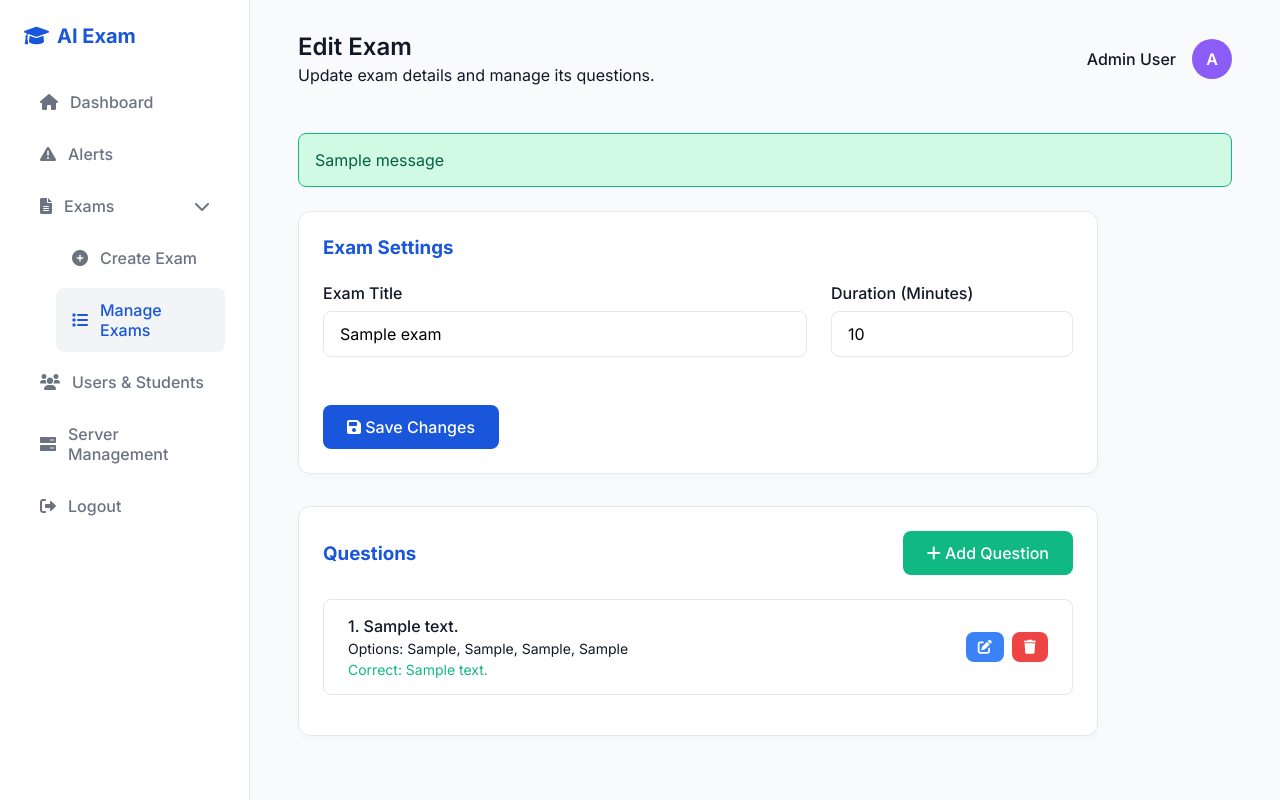
After one commit to charlzbenny/Bca_project, a Flask app: page /admin/edit_exam/1 in a window 1280 px wide. The commit adds this page. Run offline with Flask 3, Linux system fonts and the light colour scheme; a user stored in the database is signed in; tables that the repository leaves empty hold one stand-in row (values such as "Sample post"); one stand-in notice (Sample message) is shown.

Commit message:
upadeted exam

```diff
--- a/app.py
+++ b/app.py
@@ -301,6 +301,156 @@ def create_exam():
         return redirect(url_for('admin_dashboard'))
 
     return render_template('create_exam.html')
+
+@app.route('/admin/manage_exams')
+def manage_exams():
+    if session.get('role') != 'admin':
+        return redirect(url_for('login'))
+
+    conn = get_db_connection()
+    exams = conn.execute('''
+        SELECT e.*,
+               (SELECT COUNT(*) FROM questions q WHERE q.exam_id = e.id) as question_count
+        FROM exams e
+    ''').fetchall()
+    conn.close()
+
+    return render_template('manage_exams.html', exams=exams)
+
+@app.route('/admin/edit_exam/<int:exam_id>', methods=['GET', 'POST'])
+def edit_exam(exam_id):
+    if session.get('role') != 'admin':
+        return redirect(url_for('login'))
+
+    conn = get_db_connection()
+
+    if request.method == 'POST':
+        exam_name = request.form['exam_name']
+        duration = int(request.form['duration'])
+        conn.execute('UPDATE exams SET exam_name = ?, duration = ? WHERE id = ?', (exam_name, duration, exam_id))
+        conn.commit()
+        flash('Exam details updated successfully!')
+
+    exam = conn.execute('SELECT * FROM exams WHERE id = ?', (exam_id,)).fetchone()
+    questions = conn.execute('SELECT * FROM questions WHERE exam_id = ?', (exam_id,)).fetchall()
+    conn.close()
+
+    if not exam:
+        flash('Exam not found.')
+        return redirect(url_for('manage_exams'))
+
+    return render_template('edit_exam.html', exam=exam, questions=questions)
+
+@app.route('/admin/delete_exam/<int:exam_id>', methods=['POST'])
+def delete_exam(exam_id):
+    if session.get('role') != 'admin':
+        return redirect(url_for('login'))
+
+    conn = get_db_connection()
+
+    # Manually cascade delete to maintain data integrity
+    conn.execute('DELETE FROM answers WHERE exam_id = ?', (exam_id,))
+    conn.execute('DELETE FROM cheating_alerts WHERE exam_id = ?', (exam_id,))
+    conn.execute('DELETE FROM exam_attempts WHERE exam_id = ?', (exam_id,))
+    conn.execute('DELETE FROM questions WHERE exam_id = ?', (exam_id,))
+    conn.execute('DELETE FROM exams WHERE id = ?', (exam_id,))
+
+    conn.commit()
+    conn.close()
+
+    flash('Exam deleted successfully.')
+    return redirect(url_for('manage_exams'))
+
+@app.route('/admin/add_question/<int:exam_id>', methods=['GET', 'POST'])
+def add_question(exam_id):
+    if session.get('role') != 'admin':
+        return redirect(url_for('login'))
+
+    conn = get_db_connection()
+    exam = conn.execute('SELECT * FROM exams WHERE id = ?', (exam_id,)).fetchone()
+
+    if not exam:
+        conn.close()
+        flash('Exam not found.')
+        return redirect(url_for('manage_exams'))
+
+    if request.method == 'POST':
+        q_text = request.form['question_text']
+        o1 = request.form['option1']
+        o2 = request.form['option2']
+        o3 = request.form['option3']
+        o4 = request.form['option4']
+        correct = request.form['correct_answer']
+
+        conn.execute('''
+            INSERT INTO questions (exam_id, question_text, option1, option2, option3, option4, correct_answer)
+            VALUES (?, ?, ?, ?, ?, ?, ?)
+        ''', (exam_id, q_text, o1, o2, o3, o4, correct))
+        conn.commit()
+        conn.close()
+
+        flash('Question added successfully!')
+        return redirect(url_for('edit_exam', exam_id=exam_id))
+
+    conn.close()
+    return render_template('add_question.html', exam=exam)
+
+@app.route('/admin/edit_question/<int:question_id>', methods=['GET', 'POST'])
+def edit_question(question_id):
+    if session.get('role') != 'admin':
+        return redirect(url_for('login'))
+
+    conn = get_db_connection()
+    question = conn.execute('SELECT * FROM questions WHERE id = ?', (question_id,)).fetchone()
+
+    if not question:
+        conn.close()
+        flash('Question not found.')
+        return redirect(url_for('manage_exams'))
+
+    if request.method == 'POST':
+        q_text = request.form['question_text']
+        o1 = request.form['option1']
+        o2 = request.form['option2']
+        o3 = request.form['option3']
+        o4 = request.form['option4']
+        correct = request.form['correct_answer']
+
+        conn.execute('''
+            UPDATE questions
+            SET question_text = ?, option1 = ?, option2 = ?, option3 = ?, option4 = ?, correct_answer = ?
+            WHERE id = ?
+        ''', (q_text, o1, o2, o3, o4, correct, question_id))
+        conn.commit()
+
+        exam_id = question['exam_id']
+        conn.close()
+        flash('Question updated successfully!')
+        return redirect(url_for('edit_exam', exam_id=exam_id))
+
+    conn.close()
+    return render_template('edit_question.html', question=question)
+
+@app.route('/admin/delete_question/<int:question_id>', methods=['POST'])
+def delete_question(question_id):
+    if session.get('role') != 'admin':
+        return redirect(url_for('login'))
+
+    conn = get_db_connection()
+    question = conn.execute('SELECT exam_id FROM questions WHERE id = ?', (question_id,)).fetchone()
+
+    if question:
+        exam_id = question['exam_id']
+        conn.execute('DELETE FROM answers WHERE question_id = ?', (question_id,))
+        conn.execute('DELETE FROM questions WHERE id = ?', (question_id,))
+        conn.commit()
+        conn.close()
+        flash('Question deleted successfully.')
+        return redirect(url_for('edit_exam', exam_id=exam_id))
+
+    conn.close()
+    flash('Question not found.')
+    return redirect(url_for('manage_exams'))
 
 import pandas as pd
 from flask import send_file
--- a/static/style.css
+++ b/static/style.css
@@ -140,6 +140,24 @@ body {
 .nav-link:hover, .nav-link.active {
     background-color: var(--secondary);
     color: var(--primary);
+}
+
+.nav-item-dropdown {
+    position: relative;
+    display: flex;
+    flex-direction: column;
+}
+
+.dropdown-content {
+    display: none;
+    flex-direction: column;
+    padding-left: 2rem;
+    gap: 0.5rem;
+    margin-top: 0.5rem;
+}
+
+.dropdown-content.show {
+    display: flex;
 }
 
 .main-content {
--- /dev/null
+++ b/templates/edit_exam.html
@@ -0,0 +1,122 @@
+<!DOCTYPE html>
+<html lang="en">
+<head>
+    <meta charset="UTF-8">
+    <meta name="viewport" content="width=device-width, initial-scale=1.0">
+    <title>Edit Exam - AI Proctoring System</title>
+    <link rel="stylesheet" href="{{ url_for('static', filename='style.css') }}">
+    <link href="https://cdnjs.cloudflare.com/ajax/libs/font-awesome/6.0.0/css/all.min.css" rel="stylesheet">
+    <style>
+        .question-list-item {
+            background: #fff;
+            padding: 1rem 1.5rem;
+            border-radius: 8px;
+            border: 1px solid var(--border);
+            margin-bottom: 1rem;
+            display: flex;
+            justify-content: space-between;
+            align-items: center;
+        }
+    </style>
+</head>
+<body>
+    <div class="dashboard-layout">
+        <aside class="sidebar">
+            <div class="sidebar-logo">
+                <i class="fas fa-graduation-cap"></i> AI Exam
+            </div>
+            <nav class="sidebar-nav">
+                <a href="{{ url_for('admin_dashboard') }}" class="nav-link"><i class="fas fa-home"></i> Dashboard</a>
+                <a href="{{ url_for('admin_alerts') }}" class="nav-link"><i class="fas fa-exclamation-triangle"></i> Alerts</a>
+                <div class="nav-item-dropdown">
+                    <a href="#" class="nav-link" onclick="document.getElementById('exams-dropdown').classList.toggle('show'); return false;">
+                        <i class="fas fa-file-alt"></i> Exams <i class="fas fa-chevron-down" style="margin-left: auto;"></i>
+                    </a>
+                    <div id="exams-dropdown" class="dropdown-content show">
+                        <a href="{{ url_for('create_exam') }}" class="nav-link"><i class="fas fa-plus-circle"></i> Create Exam</a>
+                        <a href="{{ url_for('manage_exams') }}" class="nav-link active"><i class="fas fa-list"></i> Manage Exams</a>
+                    </div>
+                </div>
+                <a href="#" class="nav-link"><i class="fas fa-users"></i> Users & Students</a>
+                <a href="#" class="nav-link"><i class="fas fa-server"></i> Server Management</a>
+                <a href="{{ url_for('logout') }}" class="nav-link"><i class="fas fa-sign-out-alt"></i> Logout</a>
+            </nav>
+        </aside>
+
+        <main class="main-content">
+            <header class="header">
+                <div>
+                    <div class="header-title">Edit Exam</div>
+                    <p class="text-muted" style="margin-top: 0.25rem;">Update exam details and manage its questions.</p>
+                </div>
+                <div class="user-profile">
+                    <span style="font-weight: 500;">{{ session['name'] }}</span>
+                    <div class="avatar" style="background-color: #8B5CF6;">{{ session['name'][0] }}</div>
+                </div>
+            </header>
+
+            <div style="margin-top: 1rem;">
+                {% with messages = get_flashed_messages() %}
+                  {% if messages %}
+                    {% for message in messages %}
+                      <div class="alert" style="background-color: #D1FAE5; color: #065F46; border: 1px solid #10B981;">
+                        {{ message }}
+                      </div>
+                    {% endfor %}
+                  {% endif %}
+                {% endwith %}
+
+                <form method="POST" action="{{ url_for('edit_exam', exam_id=exam.id) }}" style="max-width: 800px;">
+                    <div class="stat-card" style="margin-bottom: 2rem;">
+                        <h3 style="margin-bottom: 1.5rem; color: var(--primary);">Exam Settings</h3>
+                        <div style="display: grid; grid-template-columns: 2fr 1fr; gap: 1.5rem;">
+                            <div class="form-group mb-0">
+                                <label class="form-label" for="exam_name">Exam Title</label>
+                                <input class="form-input" type="text" id="exam_name" name="exam_name" value="{{ exam.exam_name }}" required>
+                            </div>
+                            <div class="form-group mb-0">
+                                <label class="form-label" for="duration">Duration (Minutes)</label>
+                                <input class="form-input" type="number" id="duration" name="duration" min="5" value="{{ exam.duration }}" required>
+                            </div>
+                        </div>
+                        <div style="margin-top: 1.5rem;">
+                            <button type="submit" class="btn-primary" style="width: auto;"><i class="fas fa-save"></i> Save Changes</button>
+                        </div>
+                    </div>
+                </form>
+
+                <div class="stat-card" style="max-width: 800px;">
+                    <div style="display: flex; justify-content: space-between; align-items: center; margin-bottom: 1.5rem;">
+                        <h3 style="color: var(--primary);">Questions</h3>
+                        <a href="{{ url_for('add_question', exam_id=exam.id) }}" class="btn-primary" style="text-decoration: none; width: auto; background-color: var(--success);"><i class="fas fa-plus"></i> Add Question</a>
+                    </div>
+
+                    {% if questions %}
+                        {% for q in questions %}
+                            <div class="question-list-item">
+                                <div>
+                                    <div style="font-weight: 500; margin-bottom: 0.25rem;">{{ loop.index }}. {{ q.question_text }}</div>
+                                    <div class="text-muted" style="font-size: 0.875rem;">Options: {{ q.option1 }}, {{ q.option2 }}, {{ q.option3 }}, {{ q.option4 }}</div>
+                                    <div style="font-size: 0.875rem; color: var(--success); margin-top: 0.25rem;">Correct: {{ q.correct_answer }}</div>
+                                </div>
+                                <div style="display: flex; gap: 0.5rem; margin-left: 1rem;">
+                                    <a href="{{ url_for('edit_question', question_id=q.id) }}" class="btn-primary" style="padding: 0.5rem 0.75rem; font-size: 0.875rem; background-color: #3B82F6; text-decoration: none; display: flex; align-items: center; justify-content: center;">
+                                        <i class="fas fa-edit"></i>
+                                    </a>
+                                    <form action="{{ url_for('delete_question', question_id=q.id) }}" method="POST" onsubmit="return confirm('Are you sure you want to delete this question?');">
+                                        <button type="submit" class="btn-primary" style="padding: 0.5rem 0.75rem; font-size: 0.875rem; background-color: var(--danger); display: flex; align-items: center; justify-content: center;">
+                                            <i class="fas fa-trash"></i>
+                                        </button>
+                                    </form>
+                                </div>
+                            </div>
+                        {% endfor %}
+                    {% else %}
+                        <p class="text-muted" style="text-align: center; padding: 2rem 0;">No questions added yet.</p>
+                    {% endif %}
+                </div>
+            </div>
+        </main>
+    </div>
+</body>
+</html>
```
Also changed, not shown: templates/add_question.html (added, +85 -0 lines), templates/admin_dashboard.html (+9 -1 lines), templates/alert_dashboard.html (+9 -1 lines), templates/create_exam.html (+9 -1 lines), templates/edit_question.html (added, +85 -0 lines), templates/manage_exams.html (added, +123 -0 lines), database.db, 5 other files.
